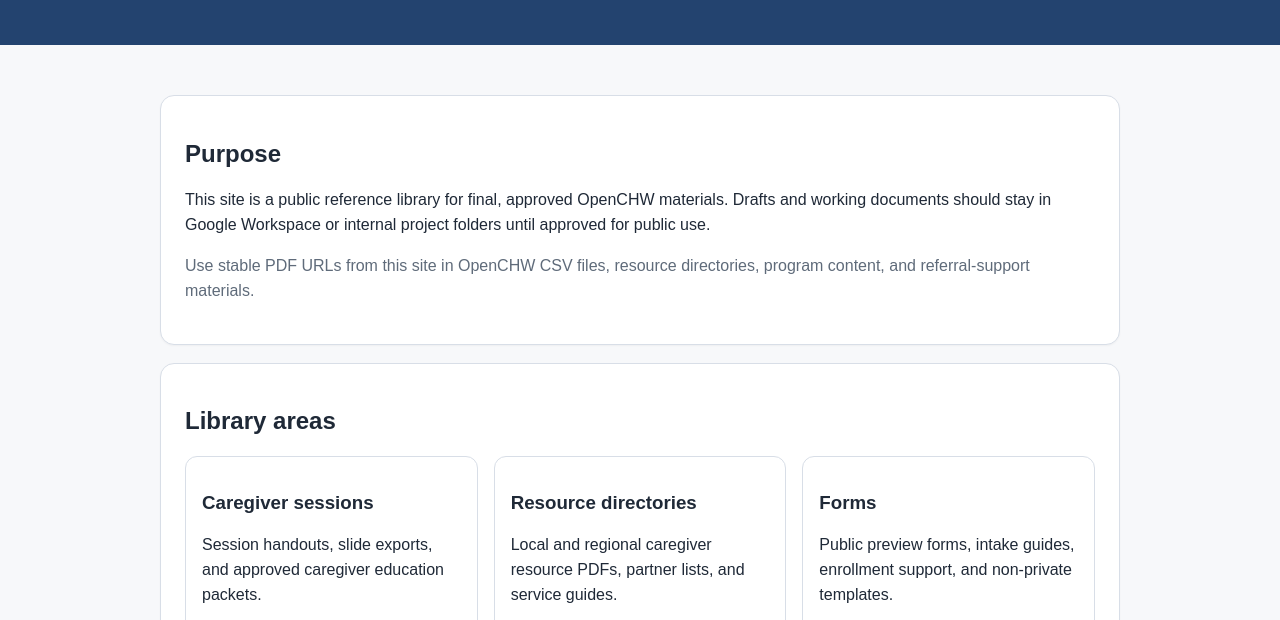
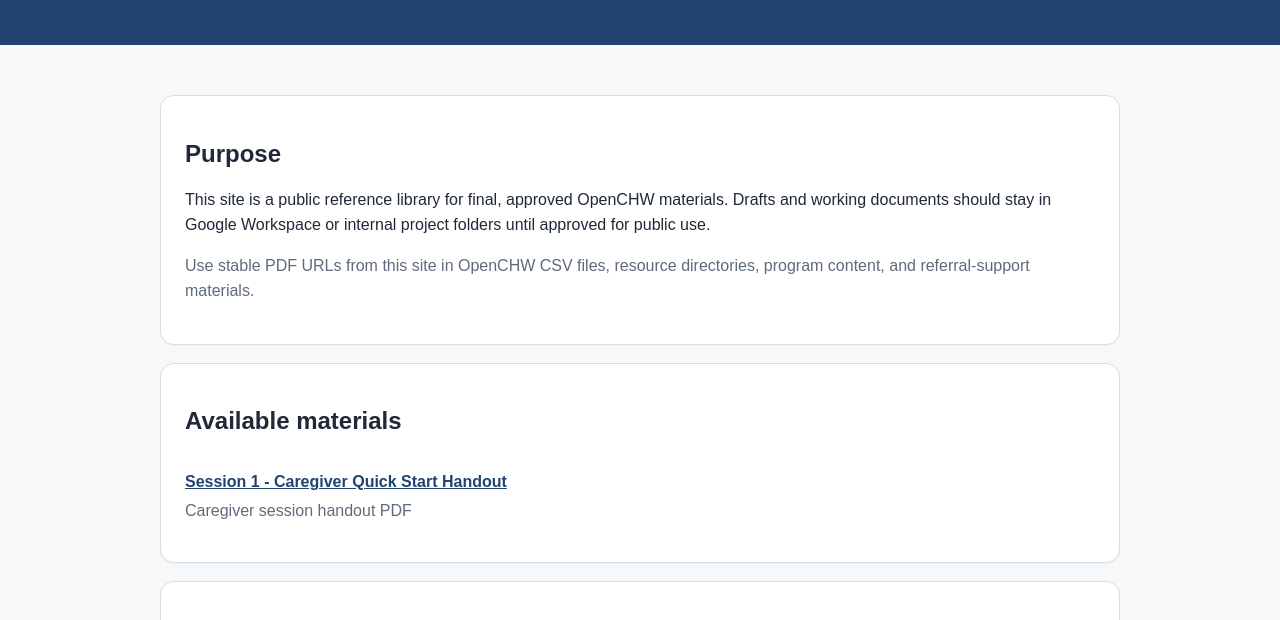
Before and after one commit to openchw/openchw-resource-library, a plain HTML site: page index.html in a window 1280 px wide. Shown: the part 161-781 px from the top of the page. Drawn offline with Linux system fonts and the light colour scheme.

Commit message:
Add Session 1 handout link to resource library homepage

```diff
--- a/index.html
+++ b/index.html
@@ -54,6 +54,17 @@
       padding: 16px;
       background: #fff;
     }
+    .resource-list {
+      list-style: none;
+      padding-left: 0;
+      margin: 0;
+    }
+    .resource-list li {
+      border-top: 1px solid var(--border);
+      padding: 14px 0;
+    }
+    .resource-list li:first-child { border-top: 0; }
+    .resource-title { display: block; margin-bottom: 4px; }
     a { color: var(--accent); font-weight: 700; }
     code {
       background: #eef2f7;
@@ -80,6 +91,16 @@
       <h2>Purpose</h2>
       <p>This site is a public reference library for final, approved OpenCHW materials. Drafts and working documents should stay in Google Workspace or internal project folders until approved for public use.</p>
       <p class="muted">Use stable PDF URLs from this site in OpenCHW CSV files, resource directories, program content, and referral-support materials.</p>
+    </section>
+
+    <section>
+      <h2>Available materials</h2>
+      <ul class="resource-list">
+        <li>
+          <a class="resource-title" href="/materials/sessions/Session%201%20-%20Caregiver%20Quick%20Start%20Handout.pdf">Session 1 - Caregiver Quick Start Handout</a>
+          <span class="muted">Caregiver session handout PDF</span>
+        </li>
+      </ul>
     </section>
 
     <section>
```
